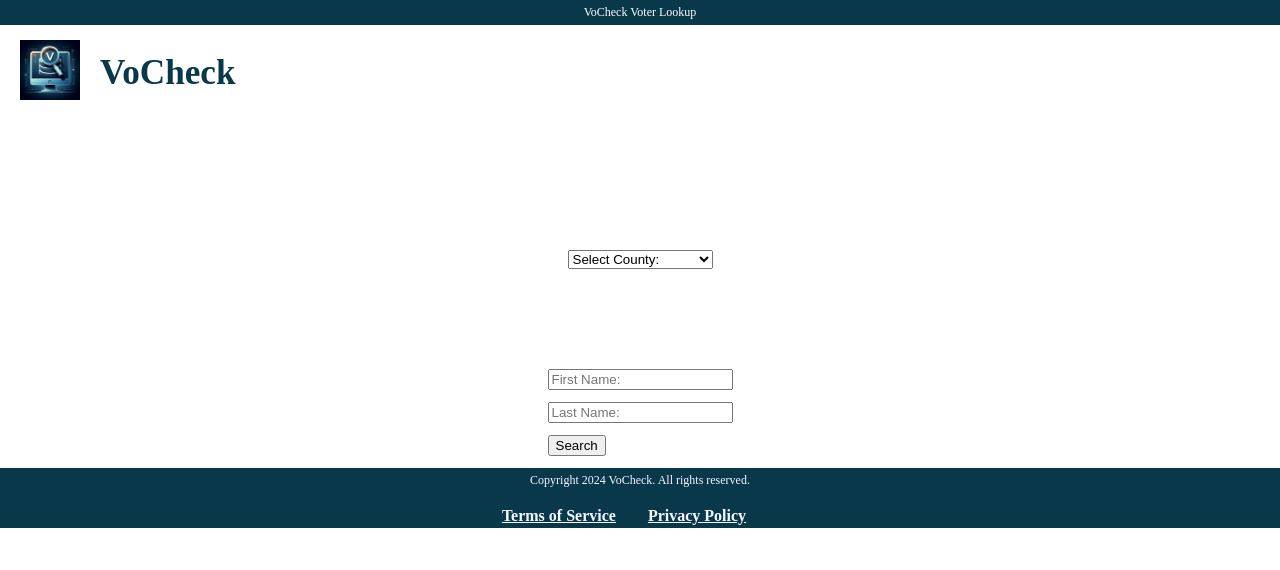
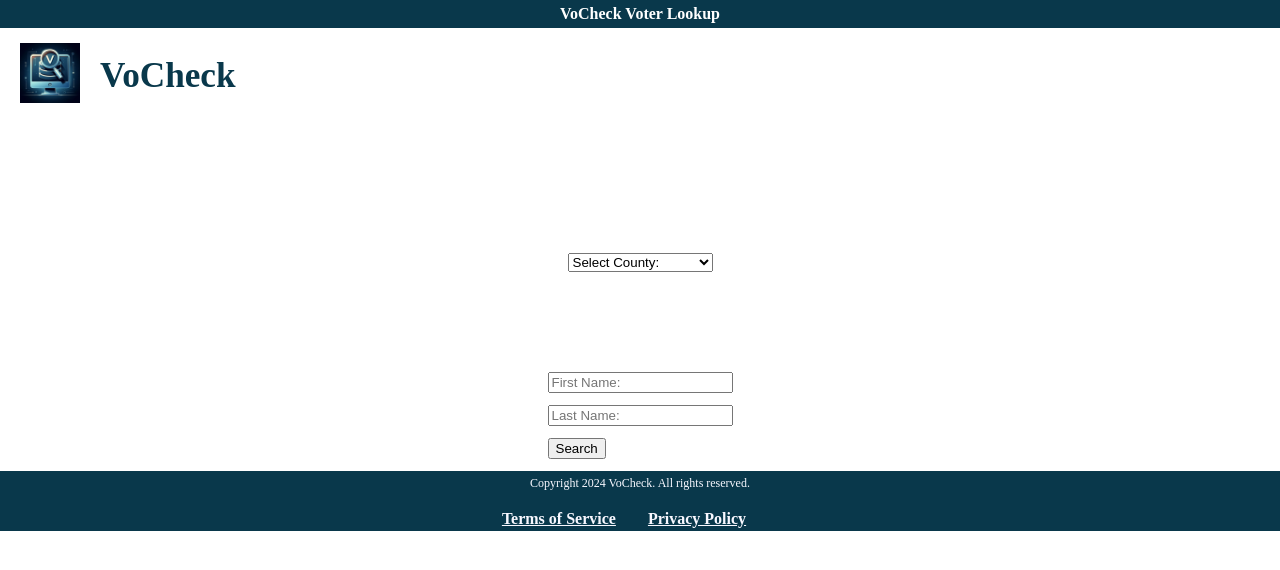
Before and after one commit to jddubbya/VoterAppMain, a React (Vite) app: page / in a window 1280 px wide. Shown: the top 570 px of the page. Built offline with nearby package versions, Linux system fonts and the light colour scheme.

Commit message:
Made text in top header <h4>

```diff
--- a/src/Components/Header.jsx
+++ b/src/Components/Header.jsx
@@ -6,7 +6,7 @@ const Header = () => {
     <>
       <header>
         <div className="vocheckHeaderContainer">
-          <p id="topHeader"> VoCheck Voter Lookup</p>
+          <h4 id="topHeader"> VoCheck Voter Lookup</h4>
         </div>
         <section className="logoSection">
           <Link to="/">
```
